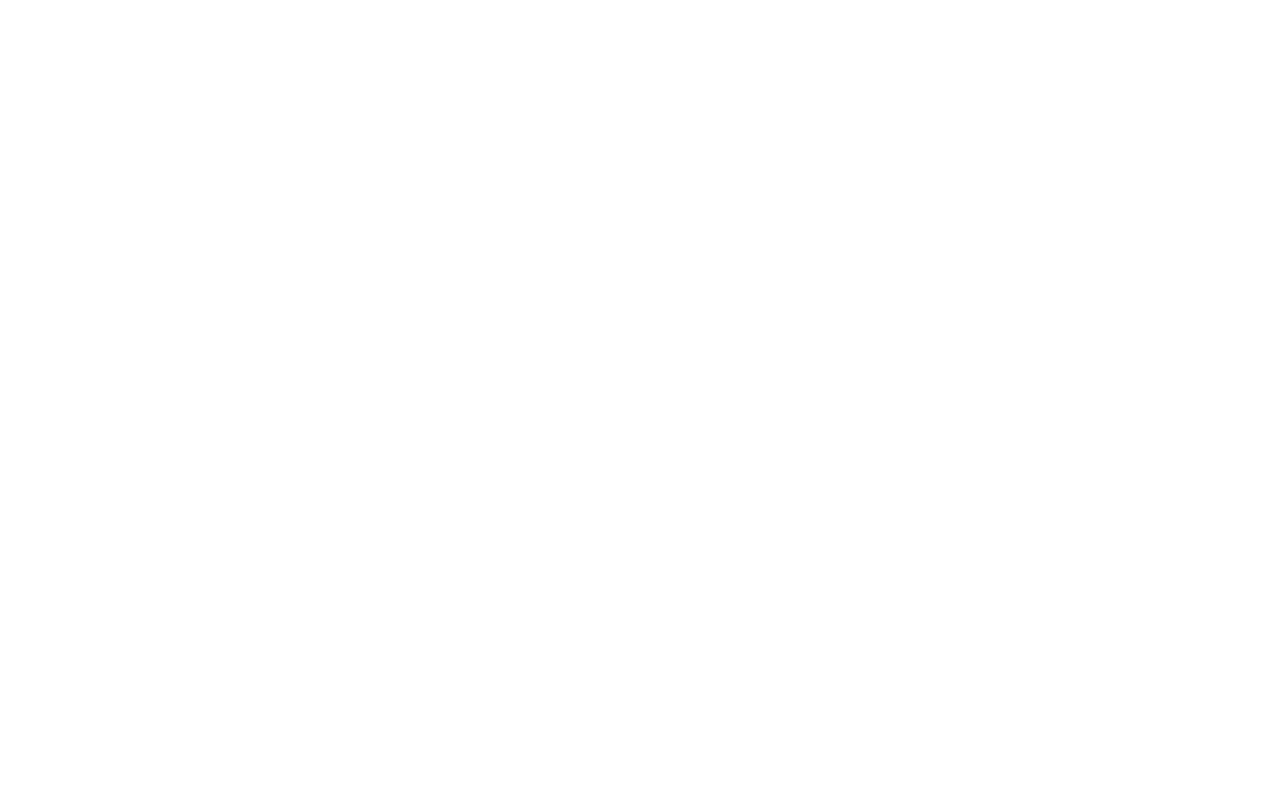
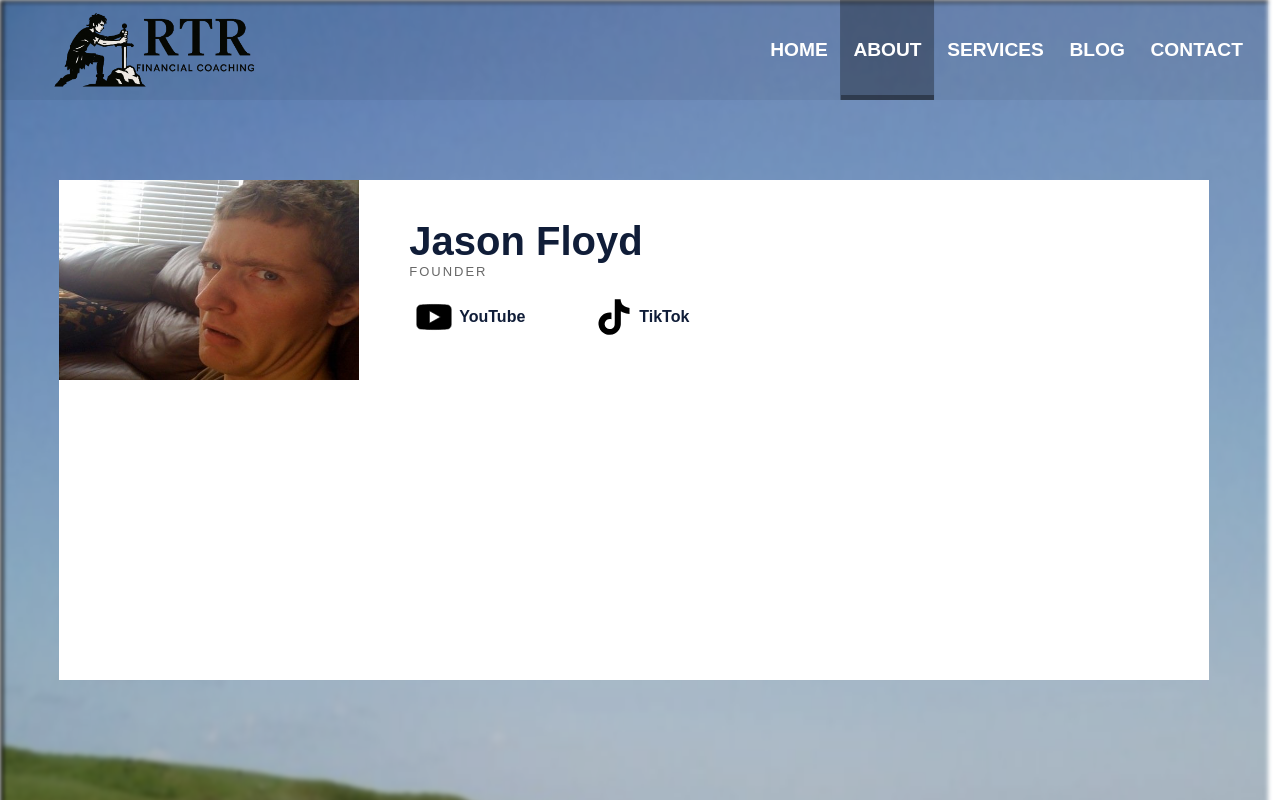
Before and after one commit to RTRFinancialCoaching/RagsToRiches, a React (Vite) app: page /About in a window 1280 px wide. Before the commit this address had no page. Shown: the top 800 px of the page. Built offline with nearby package versions, Linux system fonts and the light colour scheme; a web font is replaced by a local one.

Commit message:
white fix

```diff
--- a/src/App.jsx
+++ /dev/null
@@ -1,28 +0,0 @@
-import logo from "./logo.svg";
-import "./CSS/App.css";
-import "./CSS/Header.css";
-import "./CSS/Lure.css";
-import "./CSS/White.css";
-import "./CSS/Feeling.css";
-import "./CSS/Footer.css";
-import Header from "./components/Header.jsx";
-import AppMainBody from "./components/AppMainBody.jsx";
-import Lure from "./components/Lure.jsx";
-import Feeling from "./components/Feeling.jsx";
-import Footer from "./components/Footer.jsx";
-
-function App() {
-  return (
-    <div className="app">
-      <div className="body body-tint">
-        <Header page={0} />
-        <AppMainBody />
-      </div>
-      <Lure />
-      <Feeling />
-      <Footer />
-    </div>
-  );
-}
-
-export default App;
--- /dev/null
+++ b/src/CSS/About.css
@@ -0,0 +1,102 @@
+.about-body {
+  color: #101d38;
+  position: relative;
+  width: 99.1vw;
+  height: 2080px;
+}
+
+.about-background {
+  display: flex;
+  position: absolute;
+  width: 100%;
+  height: 100%;
+  left: 0px;
+  top: 0px;
+  box-sizing: border-box;
+  transition: box-shadow 0.5s;
+  overflow: hidden;
+  box-shadow: inset 3px 2px 2px #000000;
+  filter: brightness(80%) saturate(80%) blur(2px);
+  background-position: left top;
+  background-color: #000000b9;
+  background-image: url(/English-4.jpg);
+  background-repeat: round;
+  background-size: cover;
+  z-index: -1;
+}
+
+.about-contain {
+  margin-top: 80px;
+  display: flex;
+  flex-direction: column;
+  justify-content: center;
+  align-items: center;
+}
+
+.about-main {
+  background-color: white;
+  width: 1150px;
+  height: 500px;
+}
+
+.about-main-top {
+  display: flex;
+  height: 200px;
+}
+
+.about-main-top h1 {
+  font-size: 2.5em;
+  font-family: "CircularStd", sans-serif;
+  margin: 0;
+}
+
+.about-main-top h3 {
+  font-size: 1em;
+  font-family: "CircularStd", sans-serif;
+  margin: 0;
+}
+
+.about-main-top p {
+  color: #686868;
+  letter-spacing: 2px;
+  font-size: 13px;
+  font-family: "Avenir Next", sans-serif;
+  margin-top: 0;
+}
+
+.about-main-top img {
+  height: 100%;
+  width: 300px;
+}
+
+.about-top-title {
+  margin-left: 50px;
+  display: flex;
+  justify-content: center;
+  align-items: flex-start;
+  flex: 1;
+  flex-direction: column;
+}
+
+.about-top-links {
+  display: flex;
+}
+
+.about-top-links img {
+  width: 50px;
+}
+
+.about-link,
+.about-link a {
+  display: flex;
+  align-items: center;
+}
+
+.about-link {
+  width: 180px;
+}
+
+.about-top-contain {
+  display: flex;
+  flex-direction: column;
+}
--- a/src/CSS/App.css
+++ b/src/CSS/App.css
@@ -7,7 +7,7 @@
   background-repeat: round;
   background-size: cover;
   width: 99.1vw;
-  height: 230vh;
+  height: 2080px;
 }
 
 @font-face {
@@ -41,7 +41,7 @@
 
 .app-content {
   width: 1100px;
-  margin: 9vw 0;
+  margin: 100px 0;
   font-size: larger;
   font-weight: bolder;
   color: white;
--- a/src/CSS/Header.css
+++ b/src/CSS/Header.css
@@ -3,7 +3,7 @@
   justify-content: space-between;
   flex-direction: row;
   height: 100px;
-  background-color: #0000000e;
+  background-color: #00000010;
 }
 .logo-img {
   padding-top: 0;
--- a/src/CSS/White.css
+++ b/src/CSS/White.css
@@ -1,12 +1,11 @@
 .app-white {
   background-color: white;
   display: flex;
-  width: 1150px;
+  width: 1100px;
   height: fit-content;
   font-size: 1.5em;
-  padding: 2vw;
-  margin-left: 1vw;
-  margin-right: 1vw;
+  padding: 40px;
+  margin: 0 40px;
   flex-direction: column;
   justify-content: center;
   align-items: center;
@@ -23,7 +22,7 @@
   background-color: transparent;
   margin: 1px 0;
   height: 2px;
-  width: 10vw;
+  width: 270px;
 }
 
 .app-white-hr h3 {
@@ -36,7 +35,7 @@
 }
 
 .hr-top {
-  width: 18vw !important;
+  width: 370px !important;
   border-color: #000000;
 }
 
@@ -59,7 +58,7 @@
   font-family: "Axis", sans-serif;
   font-weight: 800;
   font-size: 0.8em;
-  word-spacing: 0.5vw;
+  word-spacing: 10px;
   margin: 0 1vw;
 }
 
@@ -79,8 +78,8 @@
 }
 
 .app-white-space {
-  height: 85%;
-  padding: 2.5vw;
+  height: 93%;
+  padding: 20px;
   display: flex;
   justify-content: flex-start;
   align-items: center;
@@ -90,7 +89,7 @@
 }
 
 .app-white-grid {
-  margin-top: 4vw;
+  margin-top: 60px;
   text-align: center;
   display: flex;
   justify-content: center;
@@ -117,8 +116,8 @@
   display: flex;
   justify-content: center;
   align-items: center;
-  width: 7vw;
-  height: 7vw;
+  width: 150px;
+  height: 150px;
   border-radius: 50%;
   border: #c5c5c57e 3px solid;
 }
--- a/src/Router.jsx
+++ b/src/Router.jsx
@@ -1,11 +1,13 @@
 import React from "react";
 import { Routes, Route } from "react-router-dom";
-import App from "./App";
+import App from "./pages/App";
+import About from "./pages/About";
 
 const Router = () => {
   return (
     <Routes>
       <Route path="/" element={<App />} />
+      <Route path="/About" element={<About />} />
     </Routes>
   );
 };
--- /dev/null
+++ b/src/components/AboutLink.jsx
@@ -0,0 +1,12 @@
+const AboutLink = ({ linkRef = "", imgSrc = "", title = "" }) => {
+  return (
+    <div className="about-link">
+      <a href={linkRef}>
+        <img src={imgSrc} />
+        <h3>{title}</h3>
+      </a>
+    </div>
+  );
+};
+
+export default AboutLink;
--- a/src/components/AppMainBody.jsx
+++ b/src/components/AppMainBody.jsx
@@ -14,7 +14,7 @@
         </p>
       </div>
       <div className="app-white">
-        <h2> What I Do</h2>
+        <h2> What I Do: </h2>
         <div className="app-white-hr">
           <div className="two-hr hr-left">
             <hr className="hr-top" />
--- /dev/null
+++ b/src/pages/About.jsx
@@ -0,0 +1,44 @@
+import "../CSS/About.css";
+
+import Header from "../components/Header";
+import Footer from "../components/Footer";
+import AboutLink from "../components/AboutLink";
+
+const About = () => {
+  return (
+    <div className="about">
+      <div className="about-body about-tint">
+        <Header pageNum={1} />
+        <div className="about-background"></div>
+        <div className="about-contain">
+          <div className="about-main">
+            <div className="about-main-top">
+              <img src="./Jase.jpg" />
+              <div className="about-top-title">
+                <div className="about-top-contain">
+                  <h1>Jason Floyd</h1>
+                  <p>FOUNDER</p>
+                  <div className="about-top-links">
+                    <AboutLink
+                      imgSrc="./icons/youtube.svg"
+                      linkRef="https://www.Youtube.com"
+                      title="YouTube"
+                    />
+                    <AboutLink
+                      imgSrc="./icons/tiktok.svg"
+                      linkRef="https://www.TikTok.com"
+                      title="TikTok"
+                    />
+                  </div>
+                </div>
+              </div>
+            </div>
+          </div>
+        </div>
+      </div>
+      <Footer />
+    </div>
+  );
+};
+
+export default About;
--- /dev/null
+++ b/src/pages/App.jsx
@@ -0,0 +1,27 @@
+import "../CSS/App.css";
+import "../CSS/Header.css";
+import "../CSS/Lure.css";
+import "../CSS/White.css";
+import "../CSS/Feeling.css";
+import "../CSS/Footer.css";
+import Header from "../components/Header.jsx";
+import AppMainBody from "../components/AppMainBody.jsx";
+import Lure from "../components/Lure.jsx";
+import Feeling from "../components/Feeling.jsx";
+import Footer from "../components/Footer.jsx";
+
+function App() {
+  return (
+    <div className="app">
+      <div className="body body-tint">
+        <Header pageNum={0} />
+        <AppMainBody />
+      </div>
+      <Lure />
+      <Feeling />
+      <Footer />
+    </div>
+  );
+}
+
+export default App;
```
Also changed, not shown: public/English-4.jpg (added), public/Jase.jpg (added).
